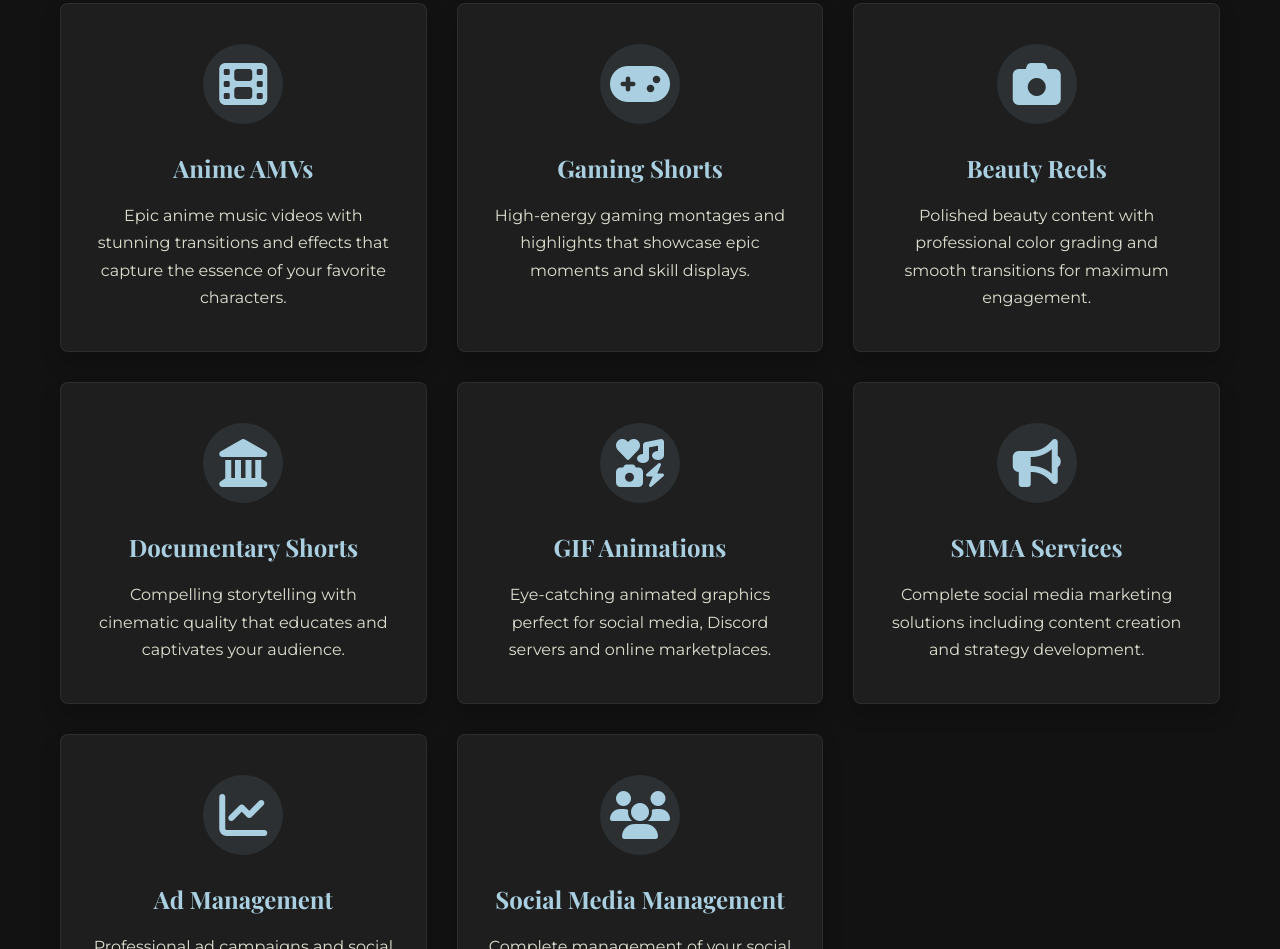
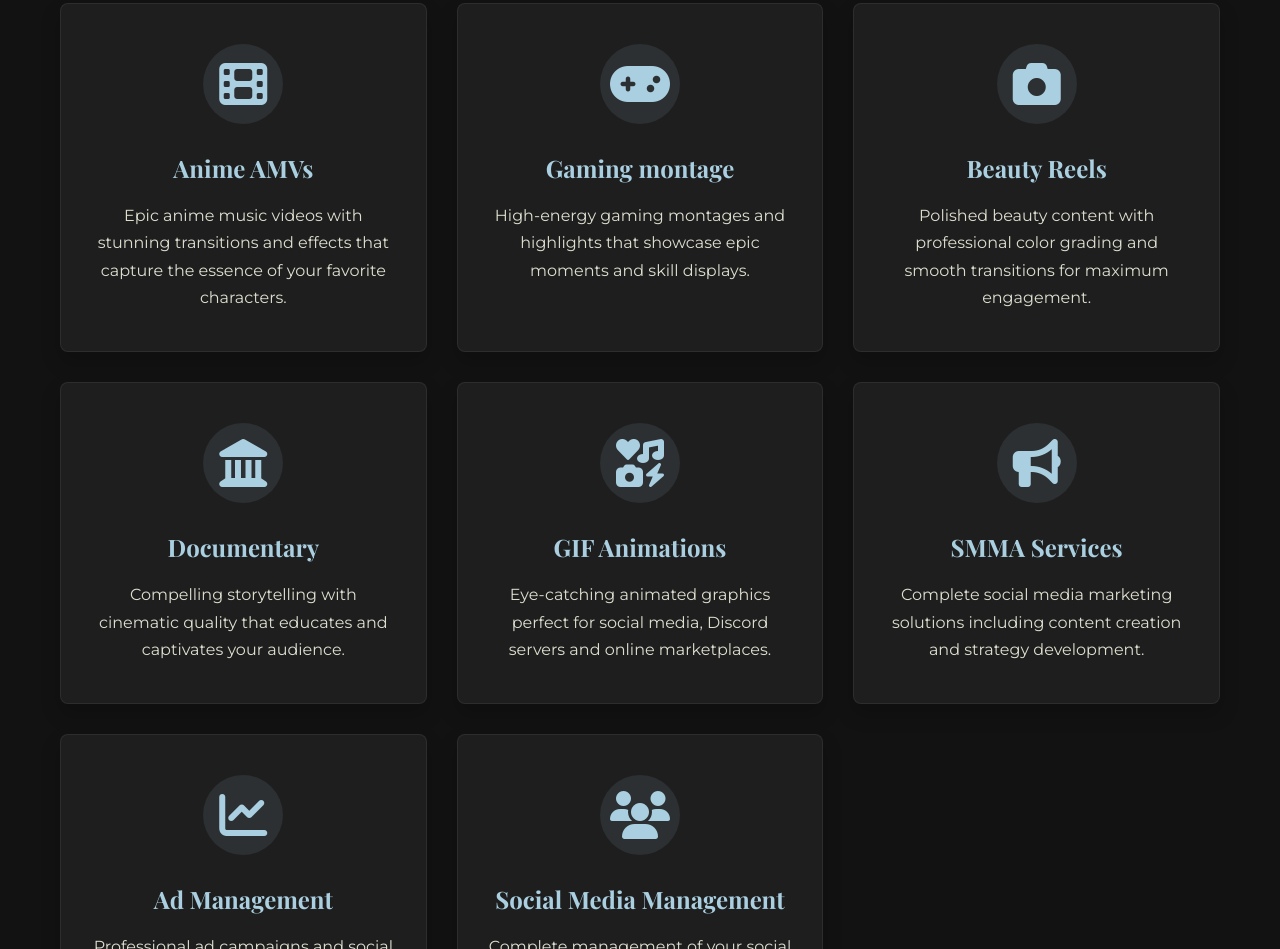
Before and after one commit to Noxmn/hm, a plain HTML site: page index.html in a window 1280 px wide. Shown: the part 2051-3000 px from the top of the page. Drawn offline with nearby package versions, Linux system fonts and the light colour scheme.

Commit message:
Update index.html

```diff
--- a/index.html
+++ b/index.html
@@ -984,7 +984,7 @@
                     <div class="service-icon">
                         <i class="fas fa-gamepad"></i>
                     </div>
-                    <h3>Gaming Shorts</h3>
+                    <h3>Gaming montage</h3>
                     <p>High-energy gaming montages and highlights that showcase epic moments and skill displays.</p>
                 </div>
                 <div class="service-card">
@@ -998,7 +998,7 @@
                     <div class="service-icon">
                         <i class="fas fa-landmark"></i>
                     </div>
-                    <h3>Documentary Shorts</h3>
+                    <h3>Documentary</h3>
                     <p>Compelling storytelling with cinematic quality that educates and captivates your audience.</p>
                 </div>
                 <div class="service-card">
```
